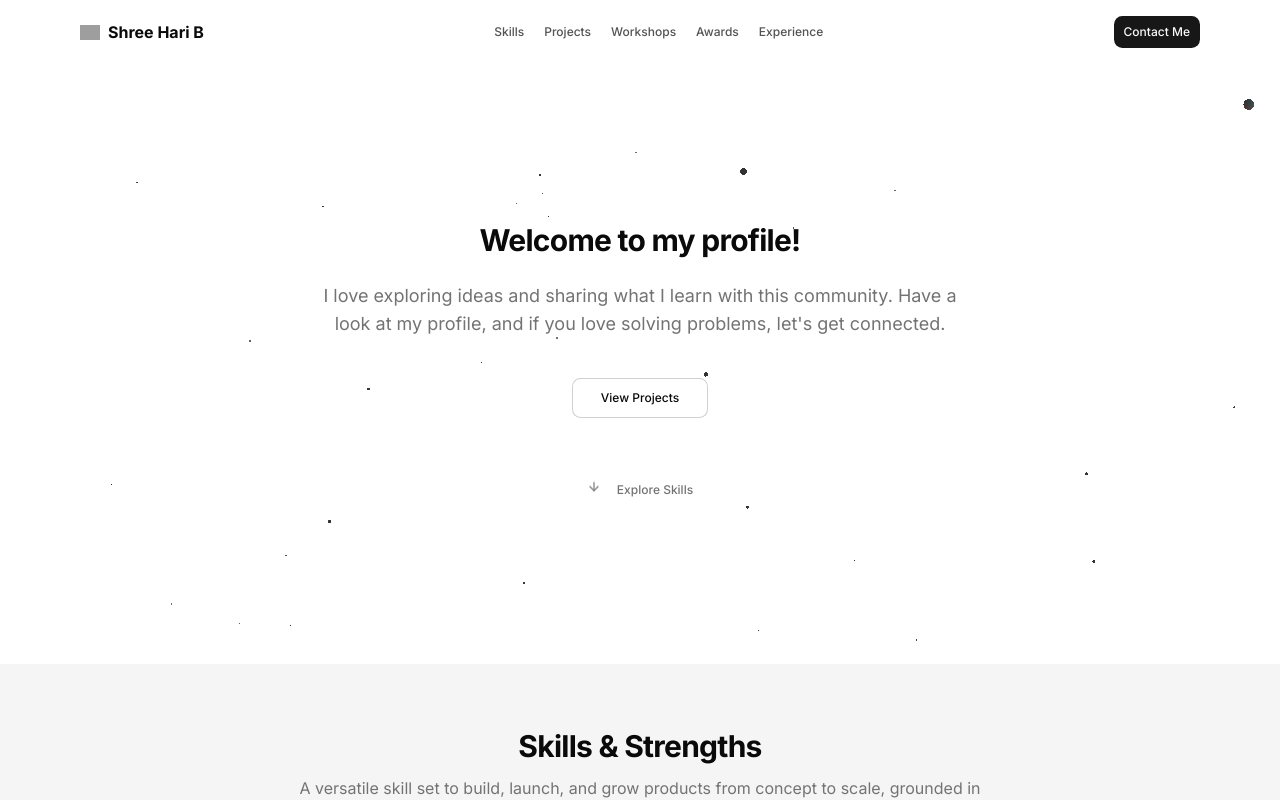
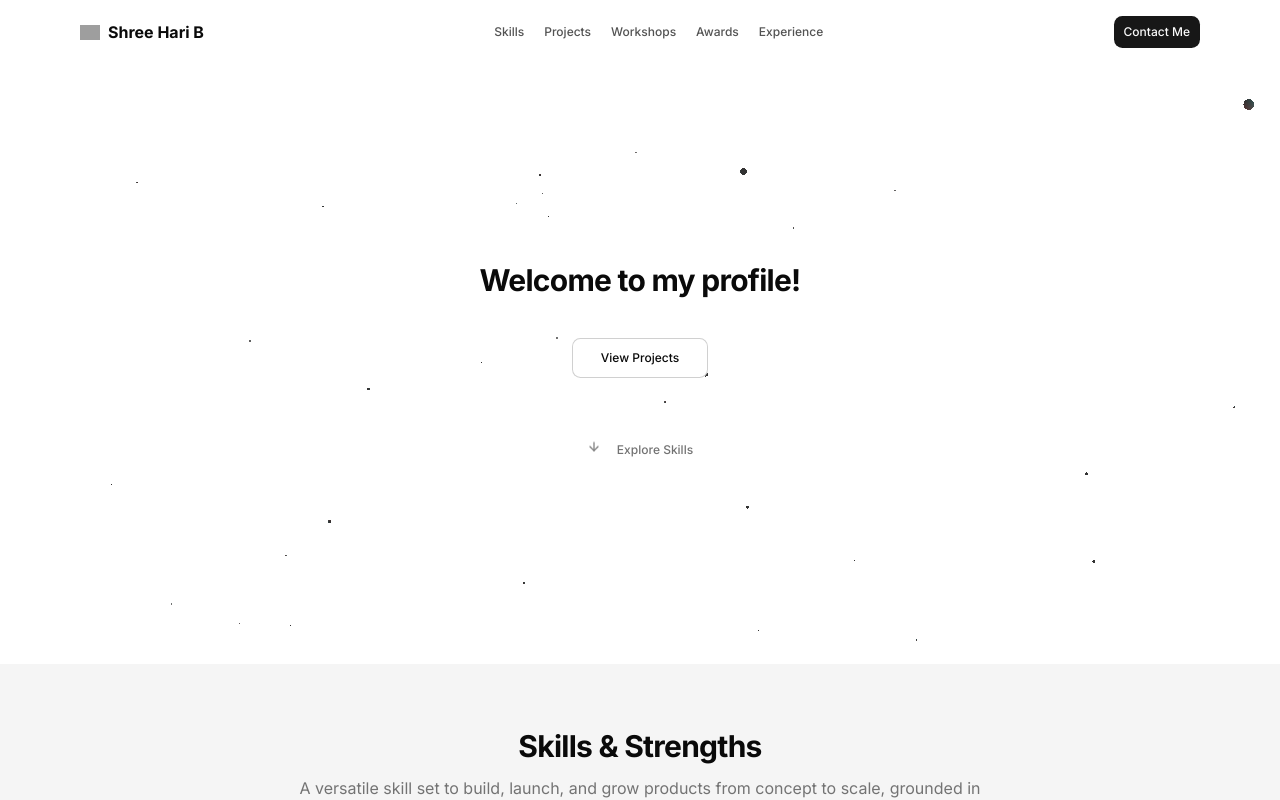
Before and after one commit to shreeharib/personal-portfolio, a Next.js app: page / in a window 1280 px wide. Shown: the top 800 px of the page. Built offline with nearby package versions, Linux system fonts and the light colour scheme; grey boxes are pictures that could not be loaded.

Commit message:
Update hero.tsx

```diff
--- a/src/components/sections/hero.tsx
+++ b/src/components/sections/hero.tsx
@@ -38,11 +38,11 @@ export function Hero() {
           </h1>
 
           {/* Description */}
-          <p className="max-w-2xl mx-auto text-muted-foreground md:text-lg leading-relaxed">
+{/*           <p className="max-w-2xl mx-auto text-muted-foreground md:text-lg leading-relaxed">
             I love exploring ideas and sharing what I learn with this community.
             Have a look at my profile, and if you love solving problems, let's get
             connected.
-          </p>
+          </p> */}
 
           {/* CTA Buttons */}
           <div className="flex flex-col gap-4 sm:flex-row sm:justify-center sm:gap-4 pt-4">
```
